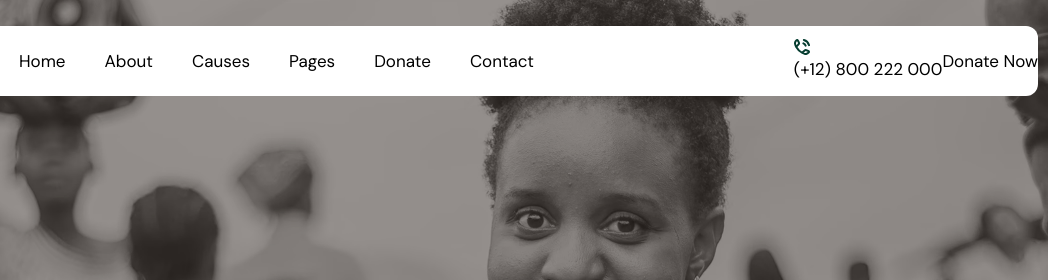
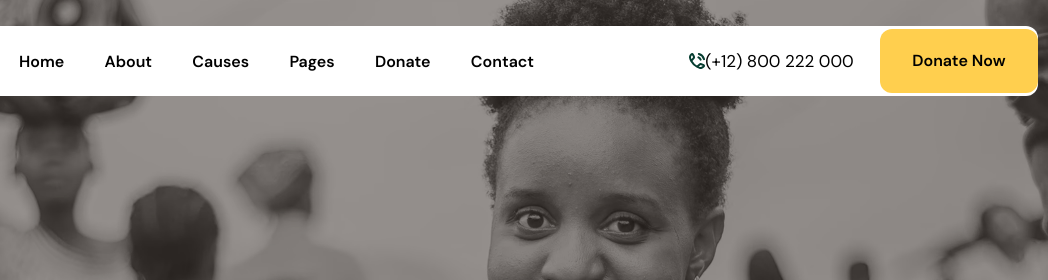
Before and after one commit to mshakibdev/html-01, a website: page index.html in a window 1280 px wide. Shown: the top 280 px of the page, 232-1280 px from the left. Drawn offline with Linux system fonts and the light colour scheme; a web font is replaced by a local one.

Commit message:
add button style and typography

```diff
--- a/index.html
+++ b/index.html
@@ -43,7 +43,8 @@
 				</div>
 				<div class="sh-navbar__contact">
 					<div class="sh-navbar__contact-number">
-						<span><img src="./assets/img/nav/call.svg" alt="contact-icon"></span> (+12) 800 222 000
+						<img src="./assets/img/nav/call.svg" alt="contact-icon">
+						 <a href="tel:(+12) 800 222 000">(+12) 800 222 000</a>
 					</div>
 					<button class="sh-navbar__donate-button">Donate Now</button>
 				</div>
--- a/scss/layout/header/_header.scss
+++ b/scss/layout/header/_header.scss
@@ -41,6 +41,11 @@
       display: flex;
       width: 515px;
       justify-content: space-between;
+
+      a{
+        font-size: 16px;
+        font-weight: 600;
+      }
     }
   }
 
@@ -65,5 +70,20 @@
     opacity: 0;
   }
 
+  &__contact-number {
+    display: flex;
+    align-items: center;
+  }
+
+  &__donate-button {
+    padding: 24px 32.5px;
+    margin-left: 26px;
+    background: var(--color-secondary);
+    border-radius: 12px;
+    font-size:16px;
+    font-weight: 600;
+    line-height: 1;
+  }
+
 
 }
```
Also changed, not shown: css/style.css.
